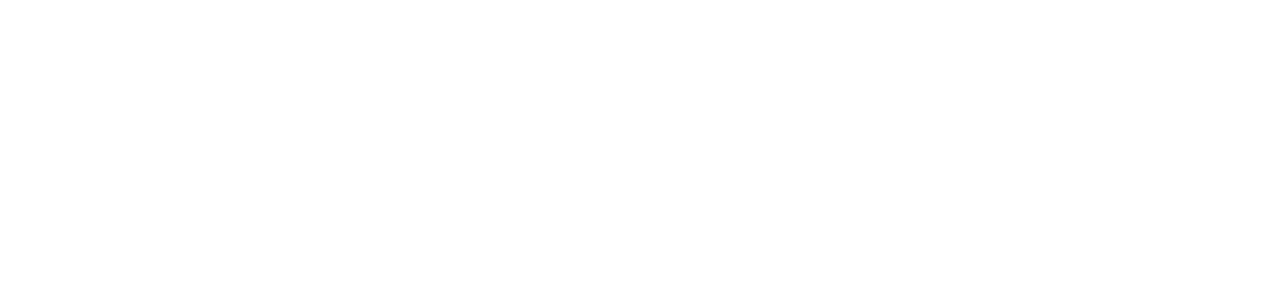
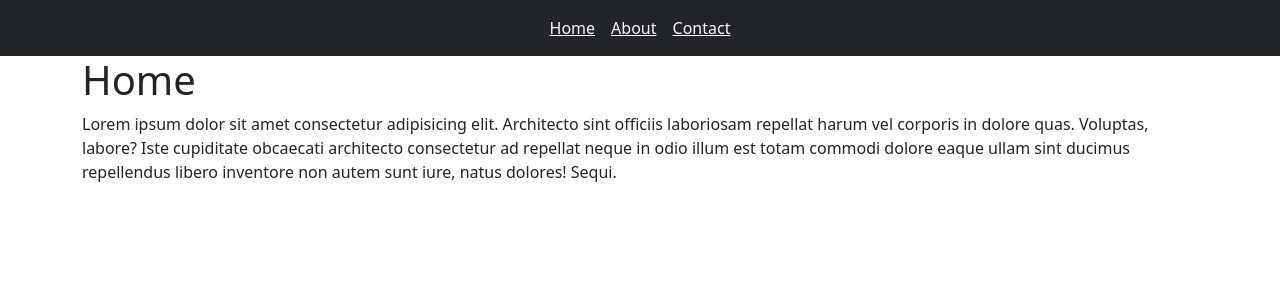
Before and after one commit to jonpfluger/00-vite-sandbox, a React (Vite) app: page / in a window 1280 px wide. Shown: the top 300 px of the page. Built offline with nearby package versions, Linux system fonts and the light colour scheme.

Commit message:
manually routing with useState

```diff
--- a/src/App.jsx
+++ b/src/App.jsx
@@ -1,9 +1,34 @@
-
+import { useState } from 'react'
+import Home from './components/Home'
+import About from './components/About'
+import Contact from './components/Contact'
 
 const App = () => {
+  const [page, setPage] = useState('home')
+
+  function renderPage() {
+    if (page === 'home') {
+      return <Home />
+    } else if (page === 'about') {
+      return <About />
+    } else if (page === 'contact') {
+      return <Contact />
+    } else {
+      return <p>404 - Not found.</p>
+    }
+  }
+
   return (
     <>
+      <nav className="d-flex justify-content-center gap-3 bg-dark p-3">
+        <a href="#" className="text-light" onClick={() => setPage('home')}>Home</a>
+        <a href="#" className="text-light" onClick={() => setPage('about')}>About</a>
+        <a href="#" className="text-light" onClick={() => setPage('contact')}>Contact</a>
+      </nav>
 
+      <div className="container">
+        {renderPage()}
+      </div>
     </>
   )
 }
--- a/src/components/About.jsx
+++ b/src/components/About.jsx
@@ -1,7 +1,8 @@
 const About = () => {
   return (
     <>
-      About
+      <h1>About</h1>
+      <p>Lorem ipsum dolor sit amet consectetur adipisicing elit. Architecto sint officiis laboriosam repellat harum vel corporis in dolore quas. Voluptas, labore? Iste cupiditate obcaecati architecto consectetur ad repellat neque in odio illum est totam commodi dolore eaque ullam sint ducimus repellendus libero inventore non autem sunt iure, natus dolores! Sequi.</p>
     </>
   )
 }
--- a/src/components/Contact.jsx
+++ b/src/components/Contact.jsx
@@ -1,7 +1,8 @@
 const Contact = () => {
   return (
     <>
-      Contact
+      <h1>Contact</h1>
+      <p>Lorem ipsum dolor sit amet consectetur adipisicing elit. Architecto sint officiis laboriosam repellat harum vel corporis in dolore quas. Voluptas, labore? Iste cupiditate obcaecati architecto consectetur ad repellat neque in odio illum est totam commodi dolore eaque ullam sint ducimus repellendus libero inventore non autem sunt iure, natus dolores! Sequi.</p>
     </>
   )
 }
--- a/src/components/Home.jsx
+++ b/src/components/Home.jsx
@@ -1,7 +1,8 @@
 const Home = () => {
   return (
     <>
-      Home
+      <h1>Home</h1>
+      <p>Lorem ipsum dolor sit amet consectetur adipisicing elit. Architecto sint officiis laboriosam repellat harum vel corporis in dolore quas. Voluptas, labore? Iste cupiditate obcaecati architecto consectetur ad repellat neque in odio illum est totam commodi dolore eaque ullam sint ducimus repellendus libero inventore non autem sunt iure, natus dolores! Sequi.</p>
     </>
   )
 }
```
